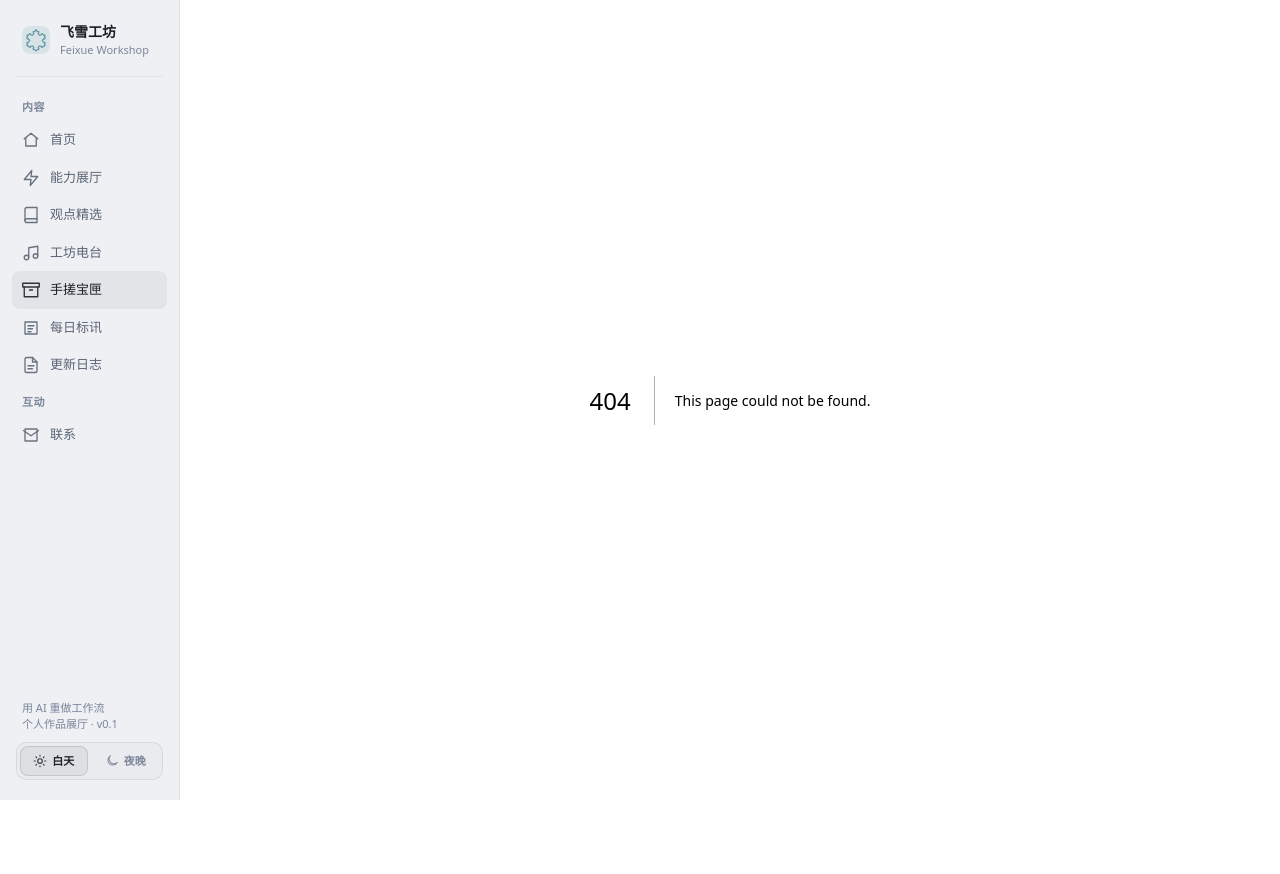
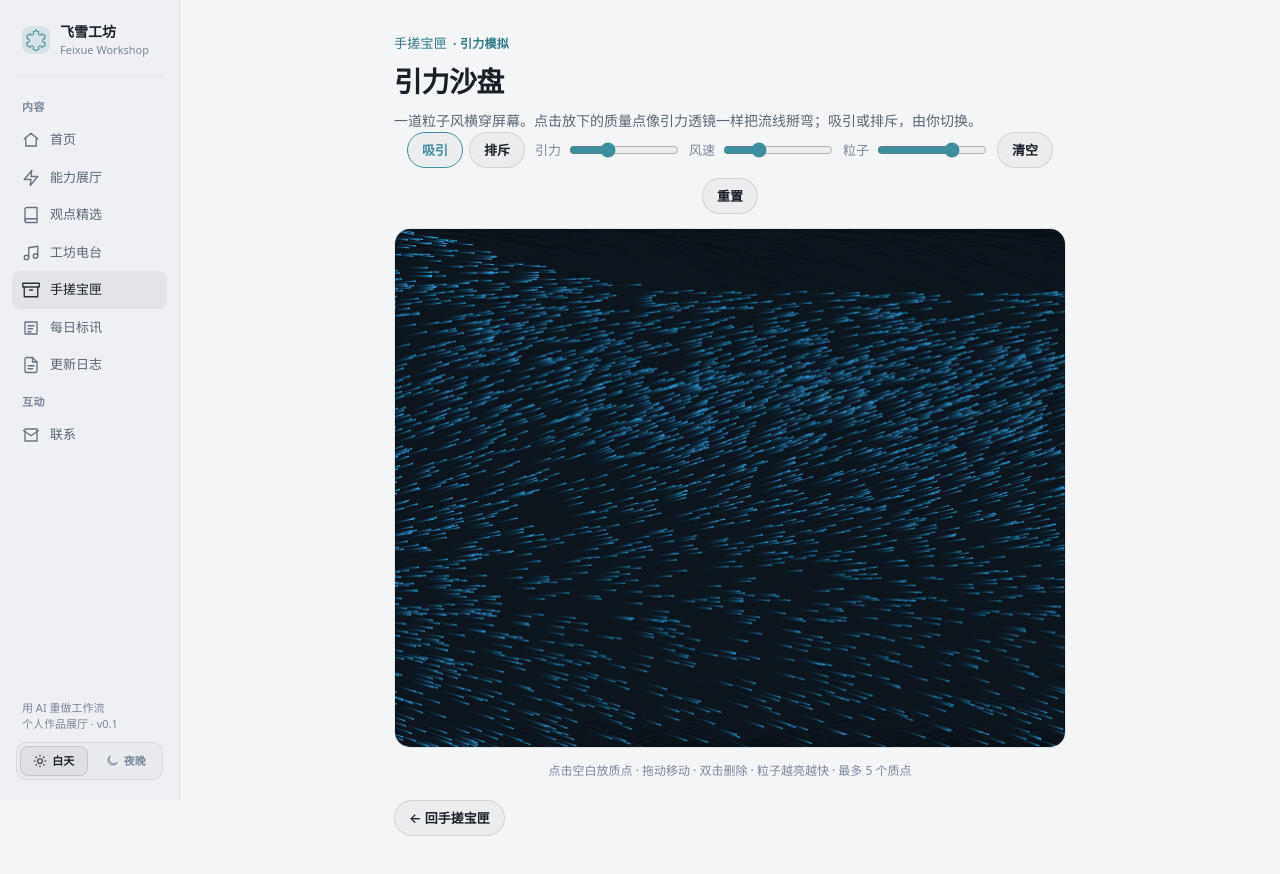
Before and after one commit to howx813/feixueworkshop, a Next.js app: page /lab/gravity in a window 1280 px wide. Before the commit this address had no page. Shown: the top 874 px of the page. Before the commit the page ends 800 px from the top, so only its background shows below. Built offline with nearby package versions, Linux system fonts and the light colour scheme.

Commit message:
feat(lab): 引力沙盘页面与预检清单

```diff
--- a/scripts/predeploy-check.mjs
+++ b/scripts/predeploy-check.mjs
@@ -28,6 +28,7 @@ const pages = [
   { file: "lab/marble/index.html", mustInclude: ["弹珠"] },
   { file: "lab/particles/index.html", mustInclude: ["字由粒子"] },
   { file: "lab/fluid/index.html", mustInclude: ["流体实验室"] },
+  { file: "lab/gravity/index.html", mustInclude: ["引力沙盘"] },
   { file: "lab/graphic/index.html", mustInclude: ["图像小说"] },
   { file: "tenders/index.html", mustInclude: ["每日标讯"] },
   { file: "data/tenders.json", mustInclude: ["items", "syncedAt"] },
--- /dev/null
+++ b/src/app/lab/gravity/page.tsx
@@ -0,0 +1,35 @@
+import type { Metadata } from "next";
+import Link from "next/link";
+import GravitySandbox from "@/components/GravitySandbox";
+import { labMeta } from "@/data/lab";
+import { site } from "@/data/content";
+
+export const metadata: Metadata = {
+  title: "引力沙盘",
+  description: `${site.name}${labMeta.name} · 引力透镜式粒子流交互演示。`,
+};
+
+export default function GravityPage() {
+  return (
+    <div className="page">
+      <p className="page-kicker">
+        <Link href="/lab/" className="link-accent">
+          {labMeta.name}
+        </Link>
+        {" · "}引力模拟
+      </p>
+      <h1 className="page-title">引力沙盘</h1>
+      <p className="page-desc">
+        一道粒子风横穿屏幕。点击放下的质量点像引力透镜一样把流线掰弯；吸引或排斥，由你切换。
+      </p>
+
+      <GravitySandbox />
+
+      <div style={{ marginTop: 20 }}>
+        <Link href="/lab/" className="btn btn-ghost">
+          ← 回{labMeta.name}
+        </Link>
+      </div>
+    </div>
+  );
+}
```
